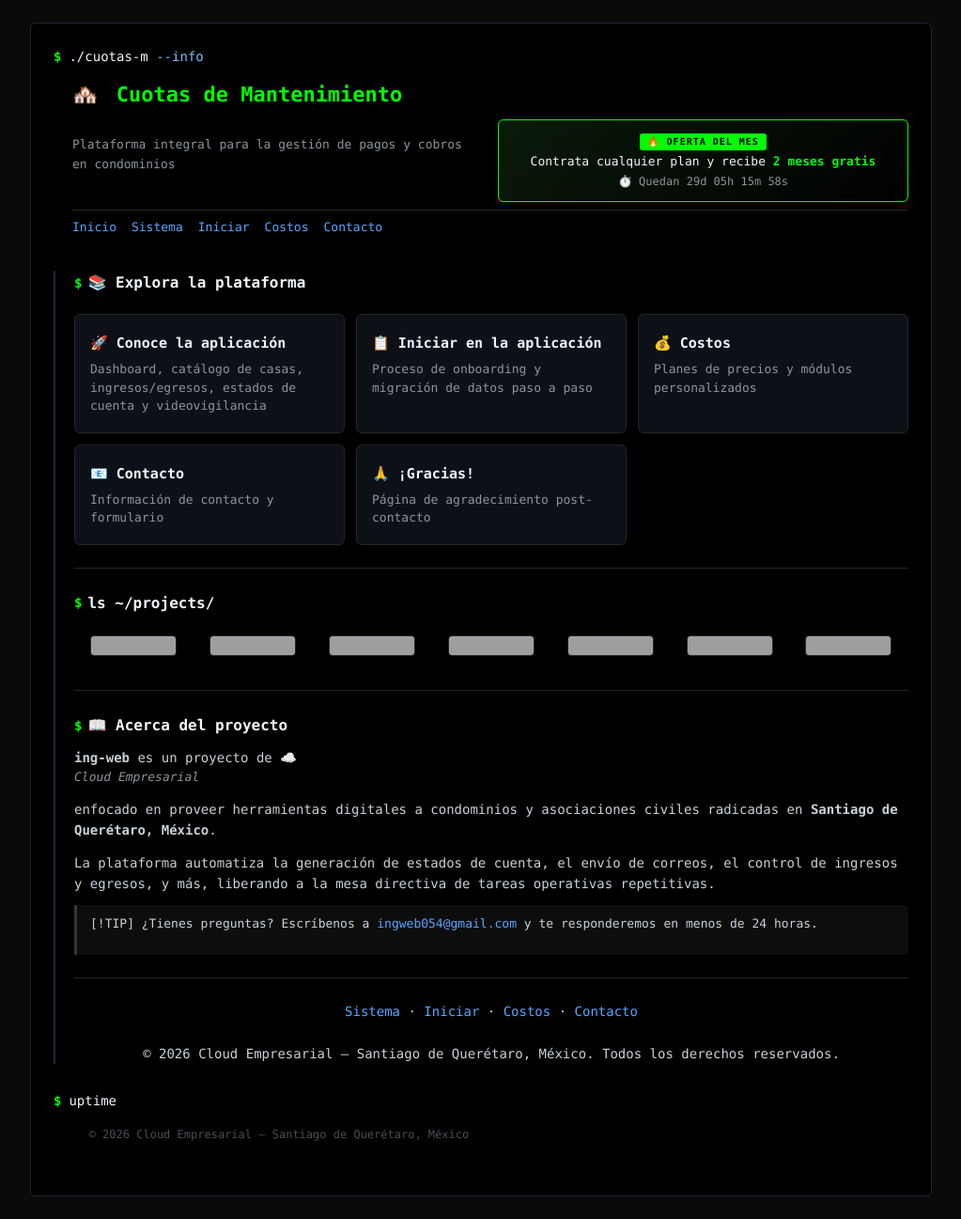
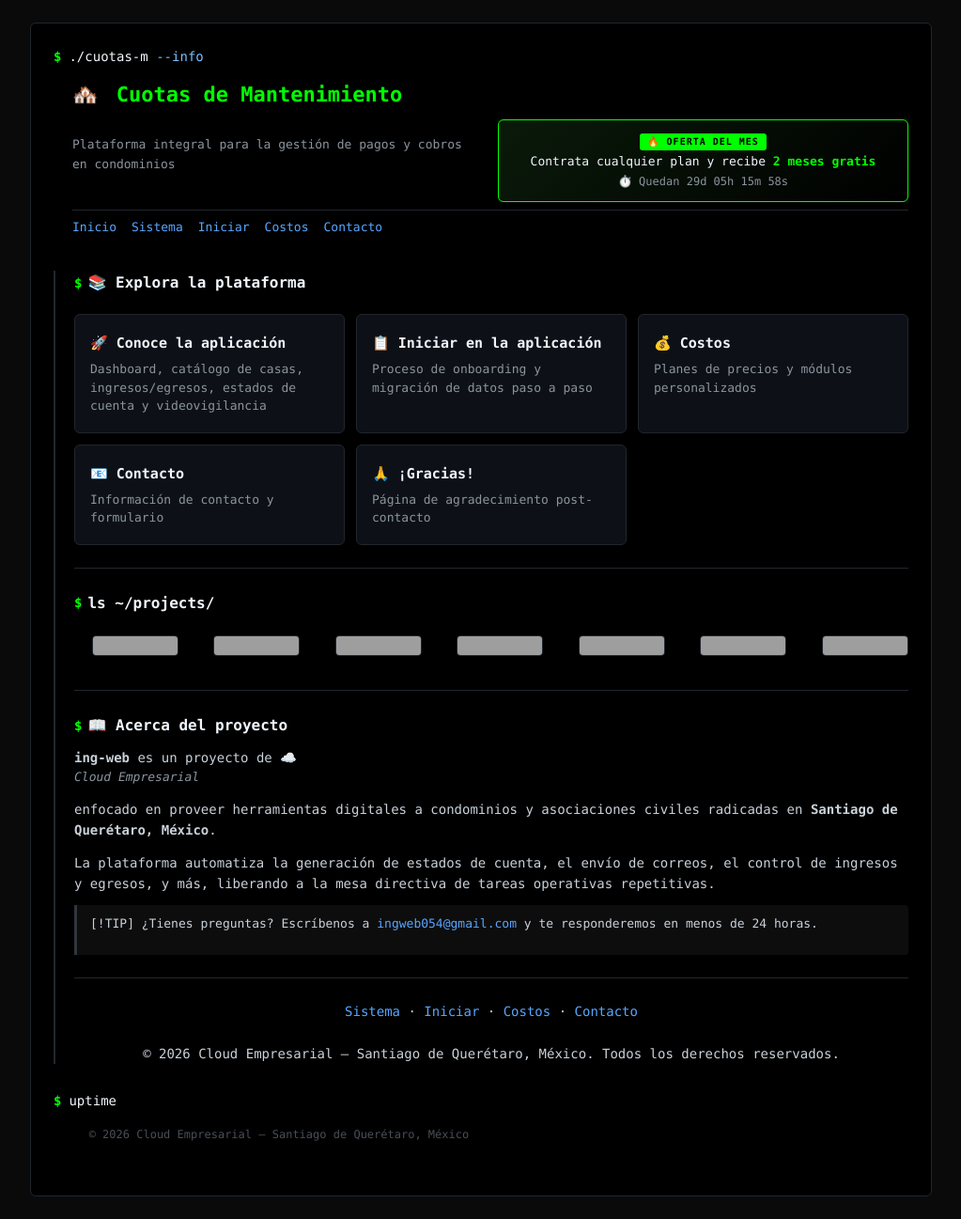
Before and after one commit to vvaldelamar/CuotasM, a Jekyll site: the page built from index.md, in a window 1280 px wide. Shown: the whole page at 94% size, without its empty margins (128-1151 px from the left). Built offline with Jekyll 4.4.1, drawn with Linux system fonts in a browser that asks for light colours; our own code applies the rules of GitHub Pages for plain Markdown files; grey boxes are pictures that could not be loaded.

```diff
--- a/assets/css/terminal.css
+++ b/assets/css/terminal.css
@@ -207,9 +207,13 @@ body {
     height: 20px;
     width: auto;
     border: none;
-    margin: 0;
+    margin: 0 -2px 0 0;
     border-radius: 0;
     max-height: none;
+}
+
+.badge-row img:last-child {
+    margin-right: 0;
 }
 
 /* ===== Navigation Cards (Explora la plataforma) ===== */
@@ -337,6 +341,21 @@ body {
     color: #00ff00;
     text-decoration: underline;
     text-underline-offset: 2px;
+}
+
+.page-content a.nav-card:hover,
+.page-content a.nav-card:hover strong,
+.page-content a.nav-card:hover span {
+    color: inherit;
+    text-decoration: none;
+}
+
+.page-content a.nav-card:hover strong {
+    color: #f0f6fc;
+}
+
+.page-content a.nav-card:hover span {
+    color: #8b949e;
 }
 
 /* ---- Tables ---- */
```
